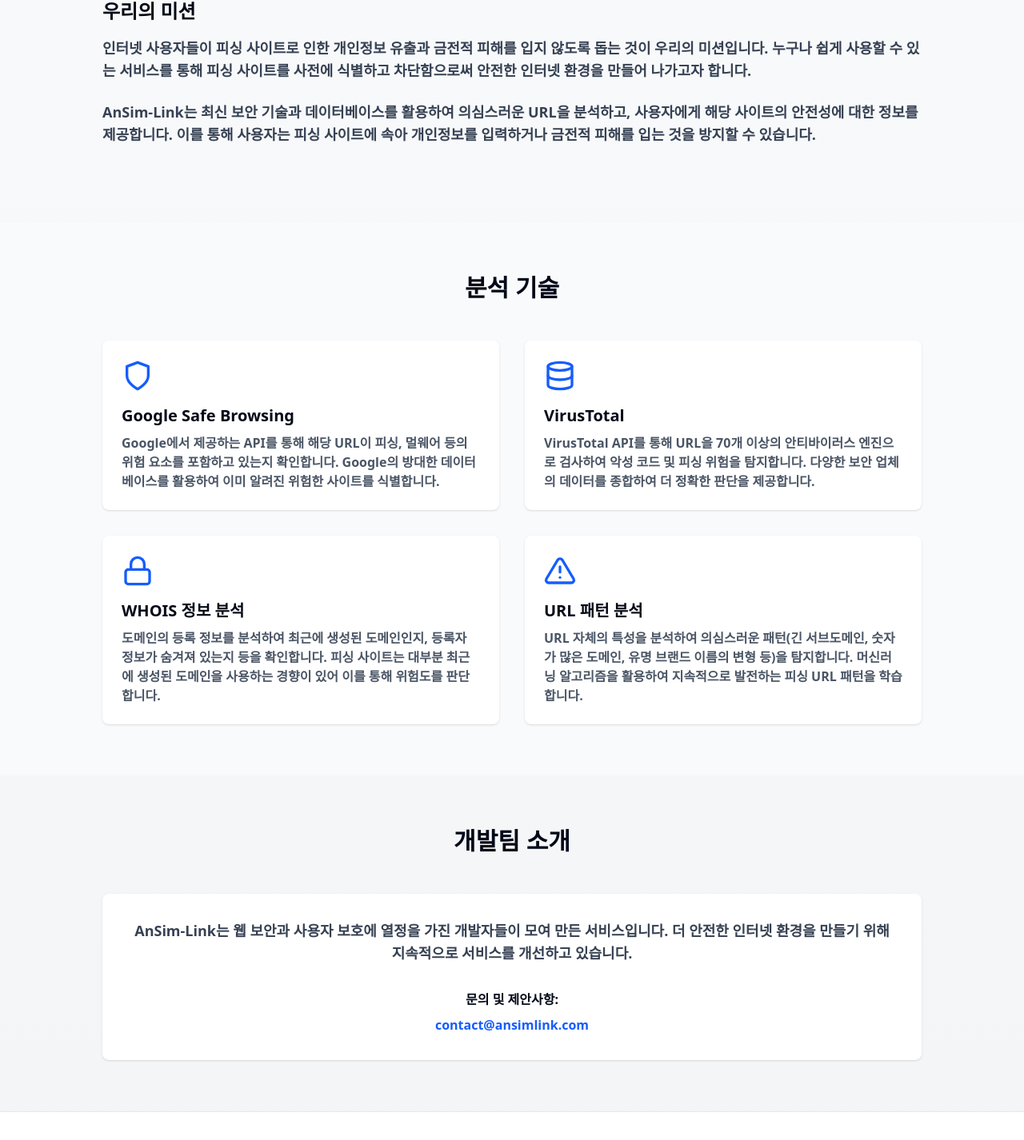
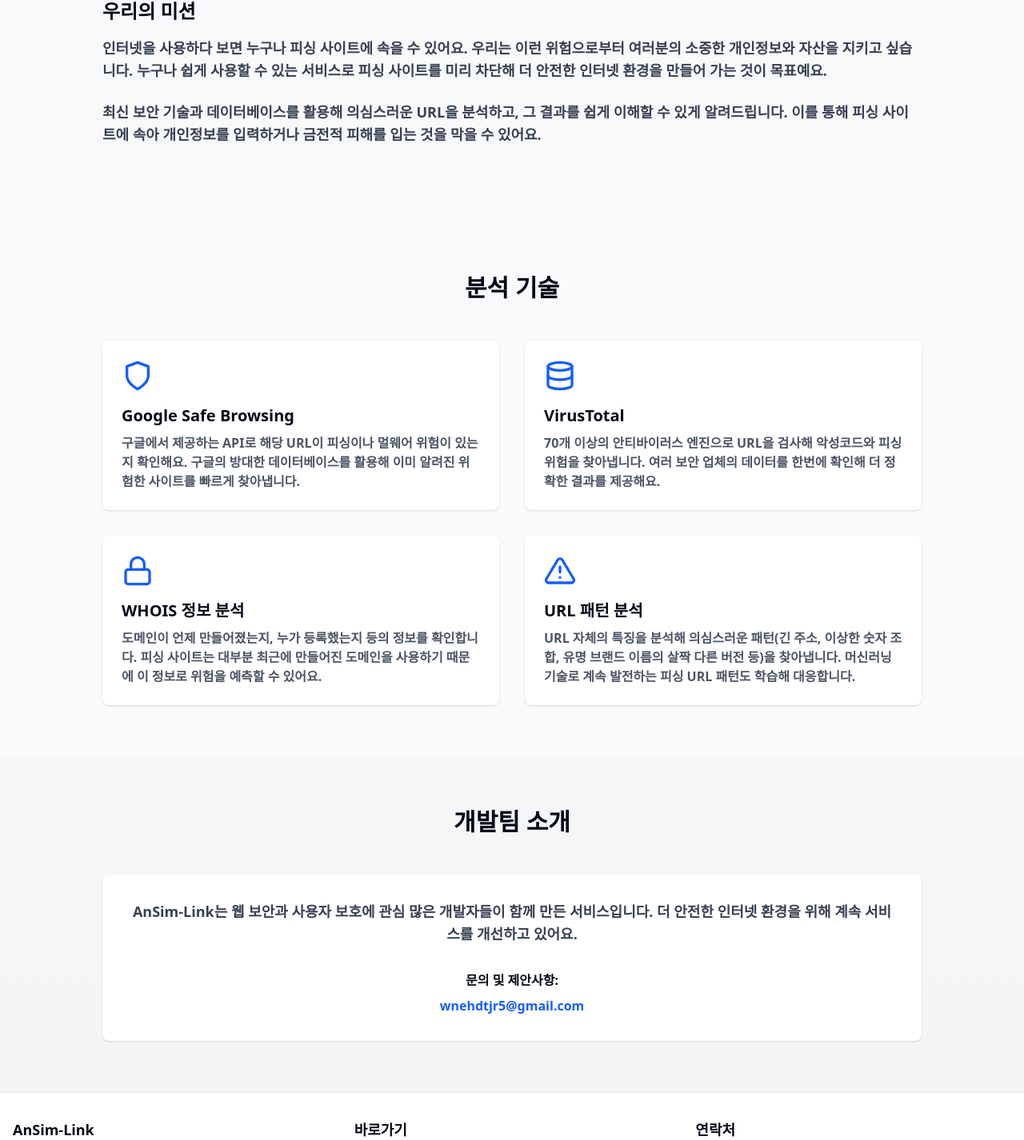
Before and after one commit to MojitoBar/AnSimLink, a Next.js app: page /about in a window 1280 px wide. Shown: the part 335-1761 px from the top of the page at 80% size. Built offline with nearby package versions, Linux system fonts and the light colour scheme.

Commit message:
feat: 문장 수정

```diff
--- a/src/app/about/page.tsx
+++ b/src/app/about/page.tsx
@@ -23,10 +23,10 @@ export default function AboutPage() {
                         <div className="mt-12">
                             <h2 className="text-2xl font-bold mb-4">우리의 미션</h2>
                             <p className="text-lg text-gray-700 mb-6">
-                                인터넷 사용자들이 피싱 사이트로 인한 개인정보 유출과 금전적 피해를 입지 않도록 돕는 것이 우리의 미션입니다. 누구나 쉽게 사용할 수 있는 서비스를 통해 피싱 사이트를 사전에 식별하고 차단함으로써 안전한 인터넷 환경을 만들어 나가고자 합니다.
+                                인터넷을 사용하다 보면 누구나 피싱 사이트에 속을 수 있어요. 우리는 이런 위험으로부터 여러분의 소중한 개인정보와 자산을 지키고 싶습니다. 누구나 쉽게 사용할 수 있는 서비스로 피싱 사이트를 미리 차단해 더 안전한 인터넷 환경을 만들어 가는 것이 목표예요.
                             </p>
                             <p className="text-lg text-gray-700">
-                                AnSim-Link는 최신 보안 기술과 데이터베이스를 활용하여 의심스러운 URL을 분석하고, 사용자에게 해당 사이트의 안전성에 대한 정보를 제공합니다. 이를 통해 사용자는 피싱 사이트에 속아 개인정보를 입력하거나 금전적 피해를 입는 것을 방지할 수 있습니다.
+                                최신 보안 기술과 데이터베이스를 활용해 의심스러운 URL을 분석하고, 그 결과를 쉽게 이해할 수 있게 알려드립니다. 이를 통해 피싱 사이트에 속아 개인정보를 입력하거나 금전적 피해를 입는 것을 막을 수 있어요.
                             </p>
                         </div>
                     </div>
@@ -44,8 +44,8 @@ export default function AboutPage() {
                                 </div>
                                 <h3 className="text-xl font-semibold mb-2">Google Safe Browsing</h3>
                                 <p className="text-gray-600">
-                                    Google에서 제공하는 API를 통해 해당 URL이 피싱, 멀웨어 등의 위험 요소를 포함하고 있는지 확인합니다.
-                                    Google의 방대한 데이터베이스를 활용하여 이미 알려진 위험한 사이트를 식별합니다.
+                                    구글에서 제공하는 API로 해당 URL이 피싱이나 멀웨어 위험이 있는지 확인해요.
+                                    구글의 방대한 데이터베이스를 활용해 이미 알려진 위험한 사이트를 빠르게 찾아냅니다.
                                 </p>
                             </div>
 
@@ -55,8 +55,8 @@ export default function AboutPage() {
                                 </div>
                                 <h3 className="text-xl font-semibold mb-2">VirusTotal</h3>
                                 <p className="text-gray-600">
-                                    VirusTotal API를 통해 URL을 70개 이상의 안티바이러스 엔진으로 검사하여 악성 코드 및 피싱 위험을 탐지합니다.
-                                    다양한 보안 업체의 데이터를 종합하여 더 정확한 판단을 제공합니다.
+                                    70개 이상의 안티바이러스 엔진으로 URL을 검사해 악성코드와 피싱 위험을 찾아냅니다.
+                                    여러 보안 업체의 데이터를 한번에 확인해 더 정확한 결과를 제공해요.
                                 </p>
                             </div>
 
@@ -66,8 +66,8 @@ export default function AboutPage() {
                                 </div>
                                 <h3 className="text-xl font-semibold mb-2">WHOIS 정보 분석</h3>
                                 <p className="text-gray-600">
-                                    도메인의 등록 정보를 분석하여 최근에 생성된 도메인인지, 등록자 정보가 숨겨져 있는지 등을 확인합니다.
-                                    피싱 사이트는 대부분 최근에 생성된 도메인을 사용하는 경향이 있어 이를 통해 위험도를 판단합니다.
+                                    도메인이 언제 만들어졌는지, 누가 등록했는지 등의 정보를 확인합니다.
+                                    피싱 사이트는 대부분 최근에 만들어진 도메인을 사용하기 때문에 이 정보로 위험을 예측할 수 있어요.
                                 </p>
                             </div>
 
@@ -77,8 +77,8 @@ export default function AboutPage() {
                                 </div>
                                 <h3 className="text-xl font-semibold mb-2">URL 패턴 분석</h3>
                                 <p className="text-gray-600">
-                                    URL 자체의 특성을 분석하여 의심스러운 패턴(긴 서브도메인, 숫자가 많은 도메인, 유명 브랜드 이름의 변형 등)을 탐지합니다.
-                                    머신러닝 알고리즘을 활용하여 지속적으로 발전하는 피싱 URL 패턴을 학습합니다.
+                                    URL 자체의 특징을 분석해 의심스러운 패턴(긴 주소, 이상한 숫자 조합, 유명 브랜드 이름의 살짝 다른 버전 등)을 찾아냅니다.
+                                    머신러닝 기술로 계속 발전하는 피싱 URL 패턴도 학습해 대응합니다.
                                 </p>
                             </div>
                         </div>
@@ -92,17 +92,17 @@ export default function AboutPage() {
 
                         <div className="bg-white p-8 rounded-lg shadow-sm">
                             <p className="text-lg text-gray-700 text-center">
-                                AnSim-Link는 웹 보안과 사용자 보호에 열정을 가진 개발자들이 모여 만든 서비스입니다.
-                                더 안전한 인터넷 환경을 만들기 위해 지속적으로 서비스를 개선하고 있습니다.
+                                AnSim-Link는 웹 보안과 사용자 보호에 관심 많은 개발자들이 함께 만든 서비스입니다.
+                                더 안전한 인터넷 환경을 위해 계속 서비스를 개선하고 있어요.
                             </p>
 
                             <div className="mt-8 text-center">
                                 <p className="mb-2">문의 및 제안사항:</p>
                                 <a
-                                    href="mailto:contact@ansimlink.com"
+                                    href="mailto:wnehdtjr5@gmail.com"
                                     className="inline-flex items-center text-blue-600 hover:text-blue-800"
                                 >
-                                    contact@ansimlink.com
+                                    wnehdtjr5@gmail.com
                                 </a>
                             </div>
                         </div>
--- a/src/app/report/page.tsx
+++ b/src/app/report/page.tsx
@@ -74,7 +74,7 @@ export default function ReportPage() {
                             피싱 사이트 신고
                         </h1>
                         <p className="text-xl text-gray-600 max-w-2xl mx-auto">
-                            의심스러운 피싱 사이트를 발견하셨나요? 아래 양식을 통해 신고해주시면 검토 후 데이터베이스에 추가하겠습니다.
+                            의심스러운 피싱 사이트를 발견하셨나요? 아래 양식으로 신고해주시면 검토 후 다른 사용자들도 보호할 수 있어요.
                         </p>
                     </div>
 
@@ -84,7 +84,7 @@ export default function ReportPage() {
                                 <Alert className="bg-green-50 text-green-800 border-green-500">
                                     <AlertTitle className="text-lg font-semibold">신고가 접수되었습니다</AlertTitle>
                                     <AlertDescription>
-                                        소중한 신고 감사합니다. 검토 후 데이터베이스에 추가하여 다른 사용자들을 보호하는데 활용하겠습니다.
+                                        소중한 신고 감사합니다! 검토 후 데이터베이스에 추가해 다른 사용자들도 함께 보호하겠습니다.
                                         <div className="mt-4">
                                             <Button onClick={() => setIsSuccess(false)} variant="outline">
                                                 새 신고 작성하기
--- a/src/components/footer.tsx
+++ b/src/components/footer.tsx
@@ -9,7 +9,7 @@ export function Footer() {
                     <div>
                         <h3 className="font-semibold text-lg mb-4">AnSim-Link</h3>
                         <p className="text-gray-600 text-sm">
-                            사용자가 의심스러운 URL을 입력하면 해당 사이트의 피싱 위험도를 분석하여 안전성을 평가해주는 웹 서비스입니다.
+                            의심스러운 링크, 클릭 전에 확인하세요! 피싱 위험도를 분석해 안전하게 인터넷을 사용할 수 있도록 도와드립니다.
                         </p>
                     </div>
 
```
Also changed, not shown: src/app/page.tsx (+7 -7 lines), src/components/url-form.tsx (+4 -4 lines).
